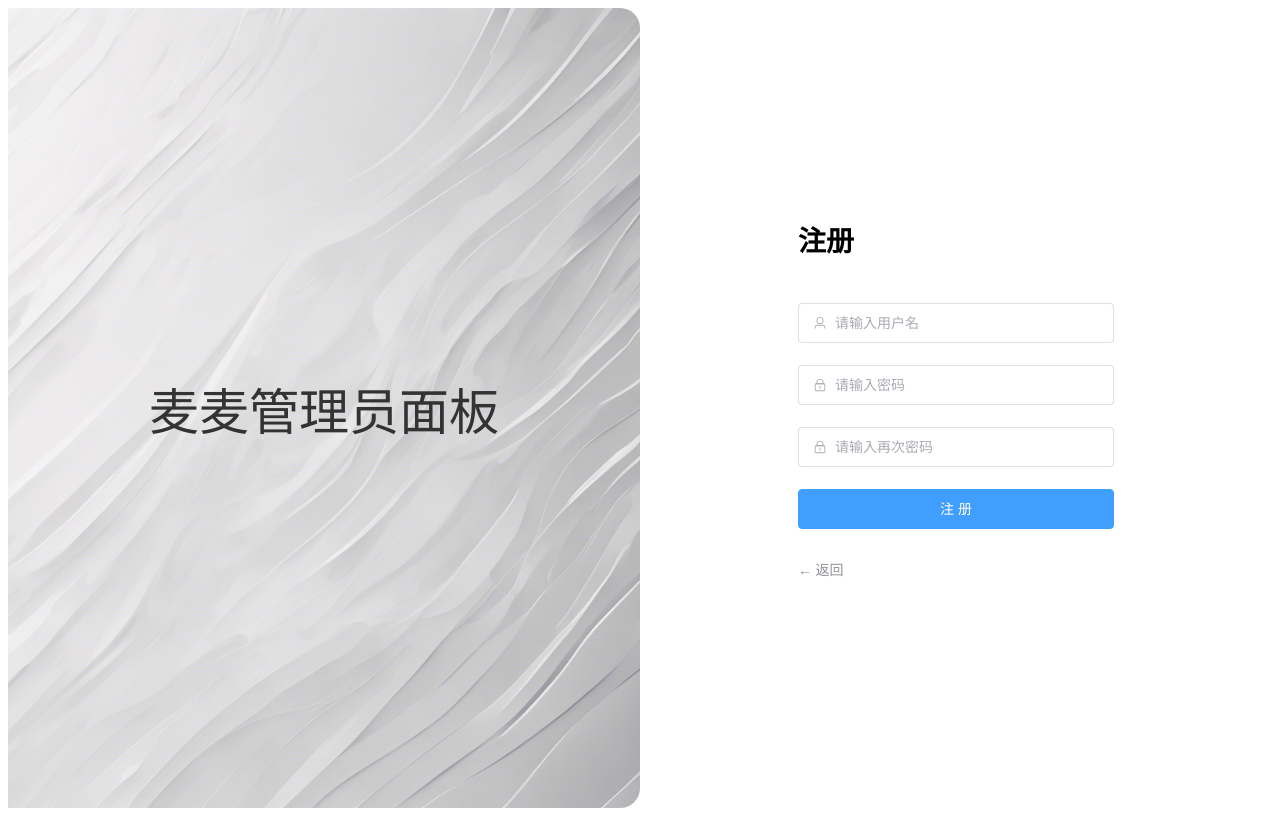
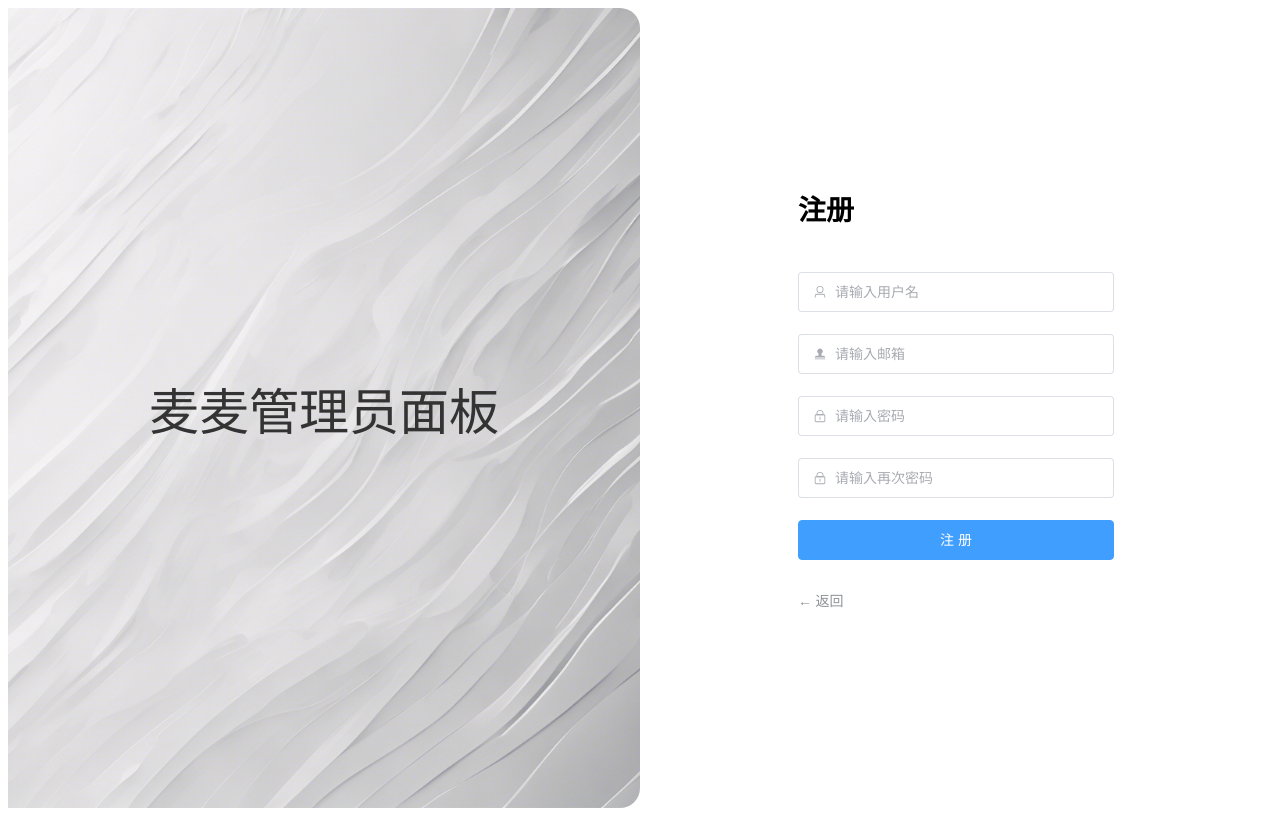
Before and after one commit to lxwgiter/design_web, a Vue app: page /adminLogin in a window 1280 px wide. Both pictures are taken after a click on the link "注册 →". Built offline with nearby package versions, Linux system fonts and the light colour scheme.

Commit message:
增加邮箱及校验

```diff
--- a/src/views/admin/AdminLogin.vue
+++ b/src/views/admin/AdminLogin.vue
@@ -1,5 +1,5 @@
 <script setup>
-import { User, Lock } from '@element-plus/icons-vue'
+import { User, Lock,Stamp} from '@element-plus/icons-vue'
 import { ref, reactive } from 'vue'
 import {adminRegisterService,adminLoginService} from '../../services/adminService.js'
 import { ElMessage } from 'element-plus'
@@ -16,7 +16,8 @@ const isRegister = ref(false)
 const LoginData = reactive({
   account: '',
   password: '',
-  rePassword: ''
+  rePassword: '',
+  email: ''
 })
 //定义函数,清空数据模型的数据
 const clearLoginData = ()=>{
@@ -36,8 +37,35 @@ const checkRePassword = (rule, value, callback) => {
     callback()
   }
 }
+//校验邮箱的函数
+const validateEmail = (rule, value, callback) => {
+  if (value === '') {
+    return callback(new Error('请再次邮箱'))
+  }
+  const emailPattern = /^[\w-]+(\.[\w-]+)*@([\w-]+\.)+[a-zA-Z]{2,7}$/;
+  if (!emailPattern.test(value)) {
+    return callback(new Error('邮箱格式不正确'));
+  }
+  callback(); // 验证通过
+}
+
+
+
+
 // 定义表单校验规则
-const rules = {
+const rulesForLogin = {
+  account: [
+    { required: true, message: '请输入用户名', trigger: 'blur' },
+    { min: 5, max: 16, message: '长度为5~16位非空字符', trigger: 'blur' }
+  ],
+  password: [
+    { required: true, message: '请输入密码', trigger: 'blur' },
+    { min: 5, max: 16, message: '长度为5~16位非空字符', trigger: 'blur' }
+  ]
+}
+
+// 定义表单校验规则
+const rulesForRegister = {
   account: [
     { required: true, message: '请输入用户名', trigger: 'blur' },
     { min: 5, max: 16, message: '长度为5~16位非空字符', trigger: 'blur' }
@@ -47,7 +75,10 @@ const rules = {
     { min: 5, max: 16, message: '长度为5~16位非空字符', trigger: 'blur' }
   ],
   rePassword: [
-    { validator: checkRePassword, trigger: 'blur' }
+    { required: true,validator: checkRePassword, trigger: 'blur' }
+  ],
+  email: [
+    {required: true,validator: validateEmail, trigger: 'blur'}
   ]
 }
 
@@ -82,7 +113,7 @@ const handleLogin = () => {
           .then(response => {
             tokenStore.setToken(response.data)
             ElMessage.success("登陆成功")
-            router.push("/adminLayout")
+            router.push("/adminLayout/address")
           })
           .catch(error => {
             ElMessage.error("用户名或密码错误", error)
@@ -102,12 +133,15 @@ const handleLogin = () => {
     <el-col :span="12" class="bg">麦麦管理员面板</el-col>
     <el-col :span="6" :offset="3" class="form">
       <!-- 注册表单 -->
-      <el-form ref="registerForm" size="large" autocomplete="off" v-if="isRegister" :model="LoginData" :rules="rules" >
+      <el-form ref="registerForm" size="large" autocomplete="off" v-if="isRegister" :model="LoginData" :rules="rulesForRegister" >
         <el-form-item>
           <h1>注册</h1>
         </el-form-item>
         <el-form-item prop="account">
           <el-input :prefix-icon="User" placeholder="请输入用户名" v-model="LoginData.account"></el-input>
+        </el-form-item>
+        <el-form-item prop="email">
+          <el-input :prefix-icon="Stamp"  placeholder="请输入邮箱" v-model="LoginData.email"></el-input>
         </el-form-item>
         <el-form-item prop="password">
           <el-input :prefix-icon="Lock" type="password" placeholder="请输入密码" v-model="LoginData.password"></el-input>
@@ -128,7 +162,7 @@ const handleLogin = () => {
         </el-form-item>
       </el-form>
       <!-- 登录表单 -->
-      <el-form ref="loginForm" size="large" autocomplete="off" v-if="!isRegister" :model="LoginData" :rules="rules">
+      <el-form ref="loginForm" size="large" autocomplete="off" v-if="!isRegister" :model="LoginData" :rules="rulesForLogin">
         <el-form-item>
           <h1>登录</h1>
         </el-form-item>
```
